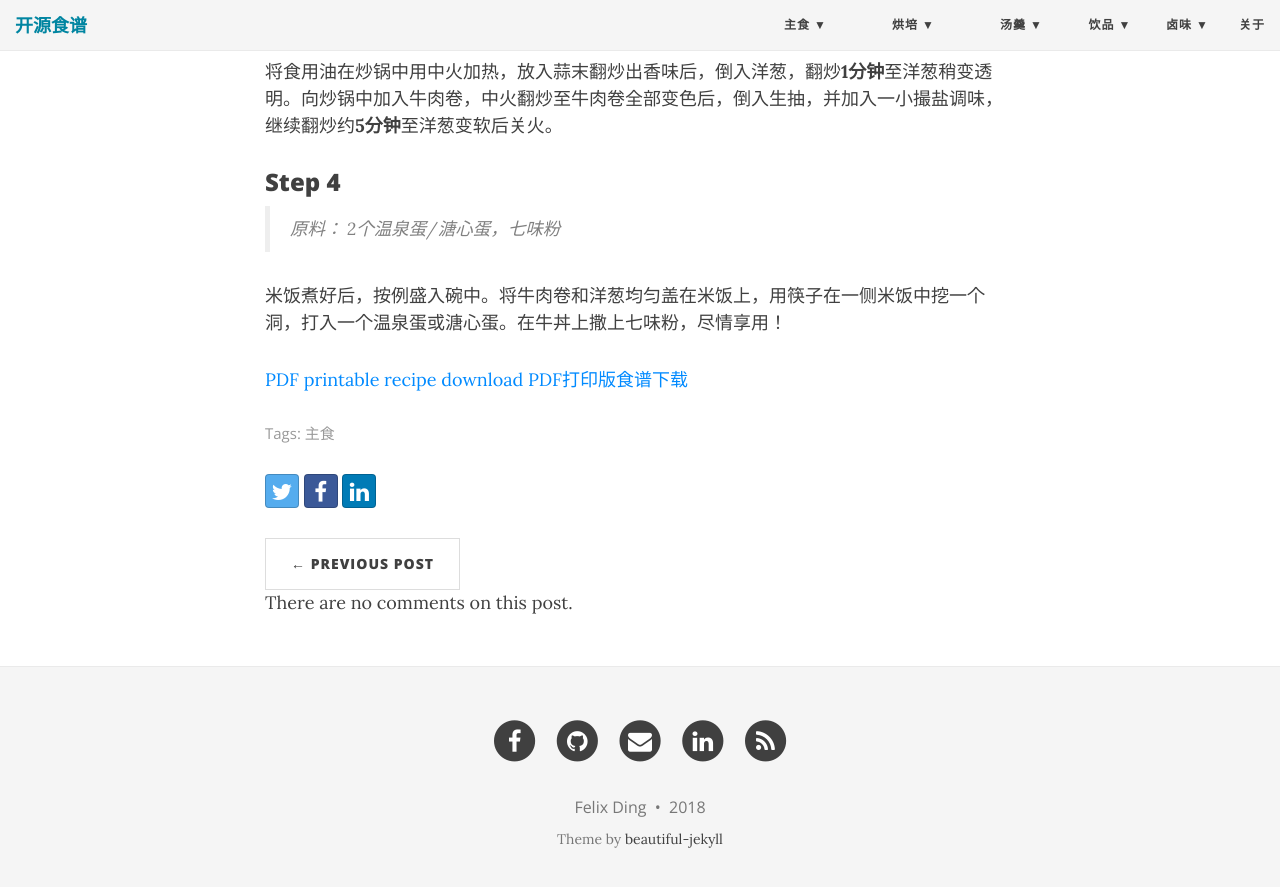
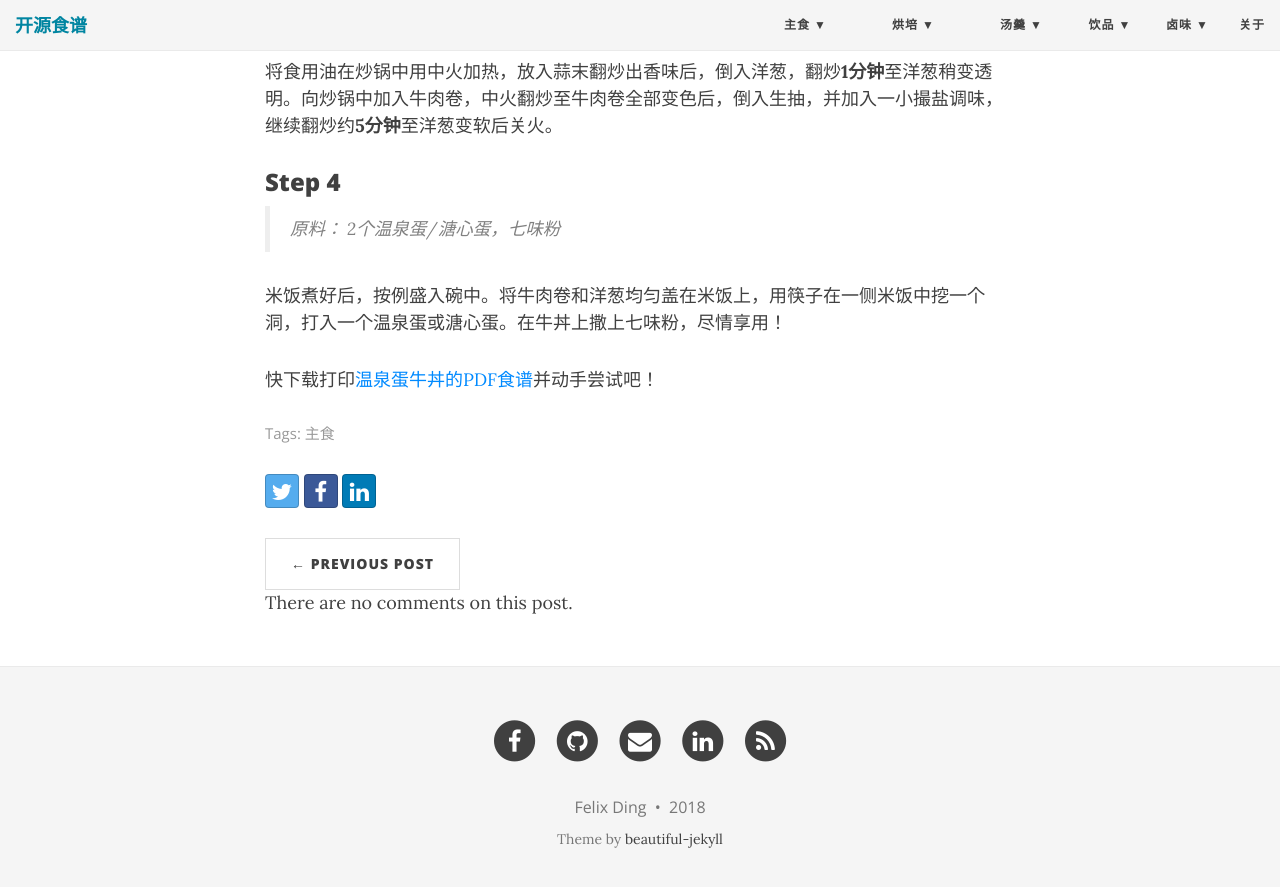
Before and after one commit to uraplutonium/open-recipe, a Jekyll site: the page built from _posts/2018-09-29-tsukimi-gyudon.md, in a window 1280 px wide and 900 px high, scrolled down 2139 px. Shown: the top 887 px of the window. Built offline with Jekyll 4.4.1, drawn with Linux system fonts in a browser that asks for light colours; nearby versions of some CDN libraries; a script that is not in the unit is left out.

Commit message:
downlowd link modified.

```diff
--- a/_posts/2018-09-29-tsukimi-gyudon.md
+++ b/_posts/2018-09-29-tsukimi-gyudon.md
@@ -57,5 +57,4 @@ comments: true
 
 米饭煮好后，按例盛入碗中。将牛肉卷和洋葱均匀盖在米饭上，用筷子在一侧米饭中挖一个洞，打入一个温泉蛋或溏心蛋。在牛丼上撒上七味粉，尽情享用！
 
-[PDF printable recipe download](https://uraplutonium.github.io/open-recipe/pdf/Tsukimi.Gyudon.温泉蛋牛丼.pdf)
-[PDF打印版食谱下载](https://uraplutonium.github.io/open-recipe/pdf/Tsukimi.Gyudon.温泉蛋牛丼.pdf)
+快下载打印[温泉蛋牛丼的PDF食谱](https://uraplutonium.github.io/open-recipe/pdf/Tsukimi.Gyudon.温泉蛋牛丼.pdf)并动手尝试吧！
```
